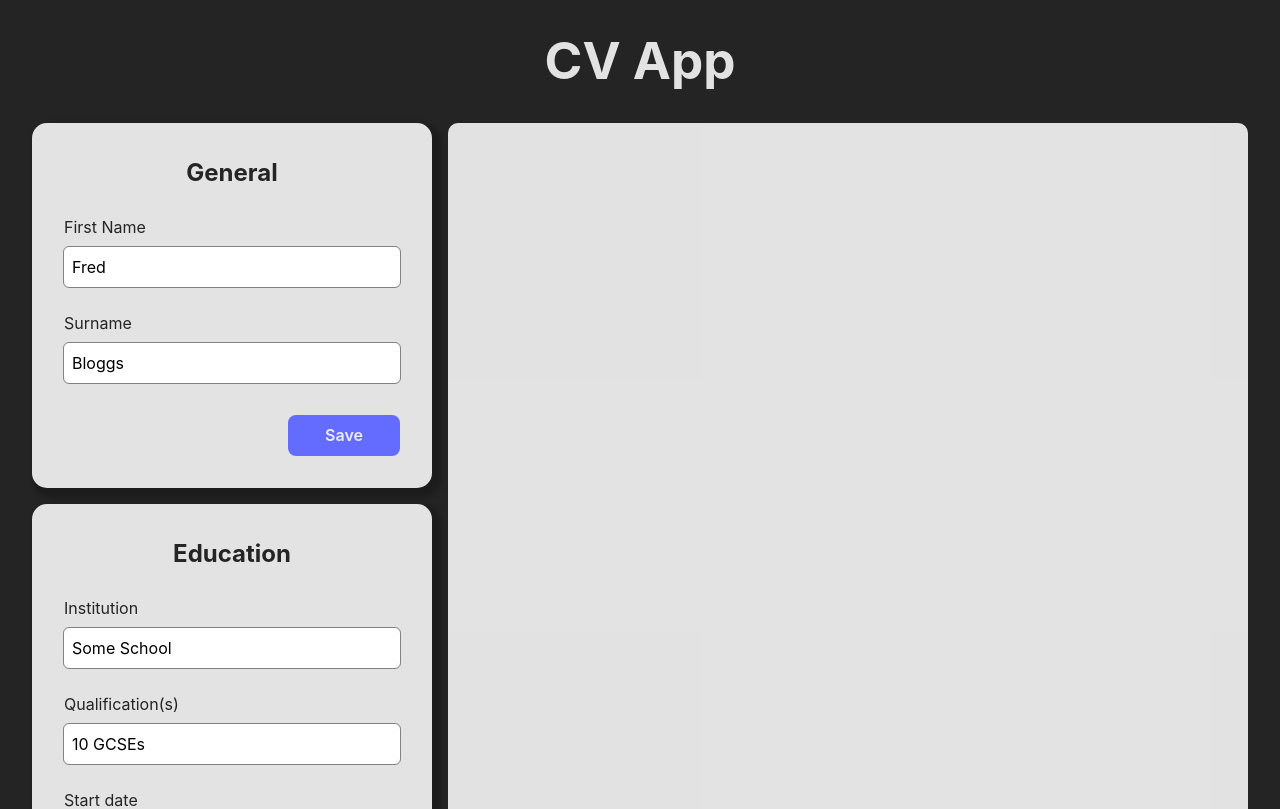
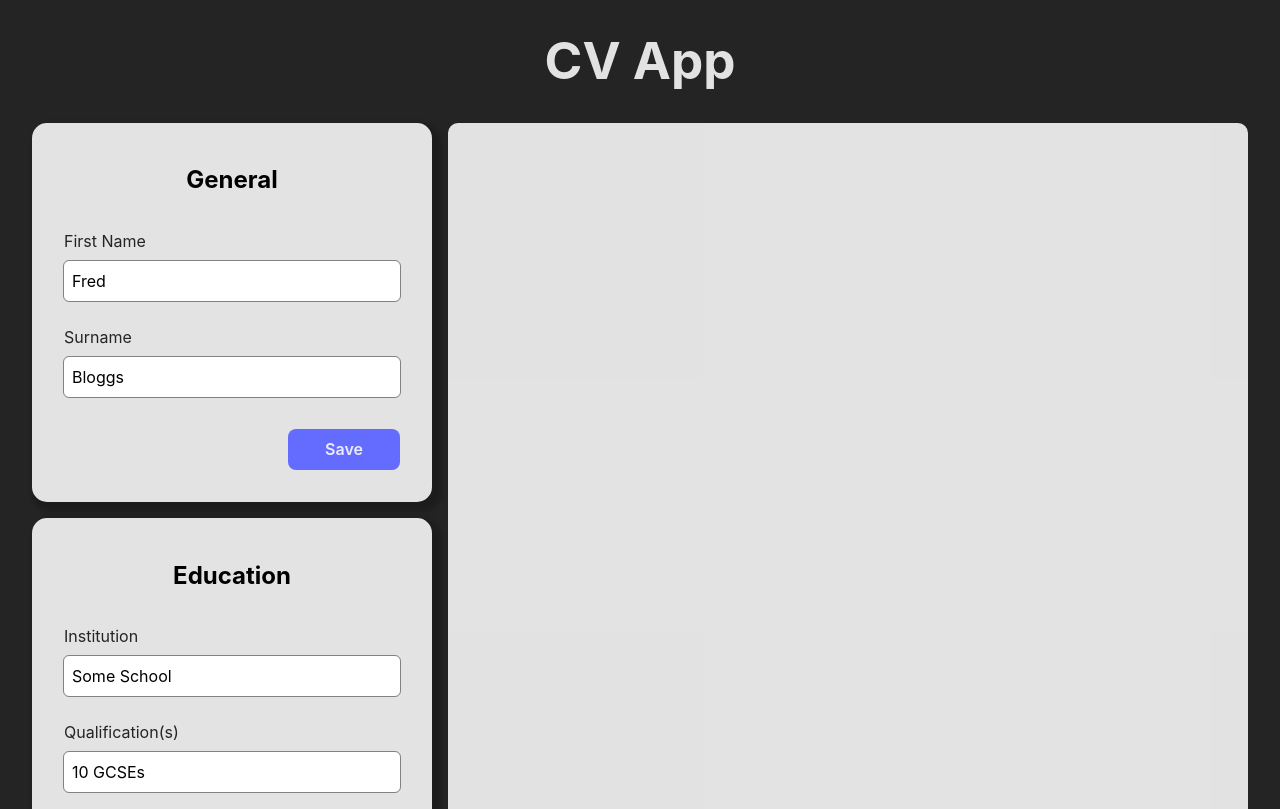
Before and after one commit to rubicon2/odin-cv-app, a React (Vite) app: page / in a window 1280 px wide. Shown: the top 809 px of the page. Built offline with nearby package versions, Linux system fonts and the light colour scheme.

Commit message:
Make DynamicContainer usable without a mouse

```diff
--- a/src/components/CollapsibleContainer/index.css
+++ b/src/components/CollapsibleContainer/index.css
@@ -1,8 +1,13 @@
-.collapsible-title {
+.collapsible-button {
+  background-color: transparent;
   cursor: pointer;
   user-select: none;
 }
 
-.collapsible-title > * {
+.collapsible-button:hover {
+  border-color: transparent;
+}
+
+.collapsible-button > * {
   margin: 0;
 }
--- a/src/components/CollapsibleContainer/index.jsx
+++ b/src/components/CollapsibleContainer/index.jsx
@@ -14,9 +14,9 @@ export default function CollapsibleContainer({
 
   return (
     <Container className={className}>
-      <div className="collapsible-title" onClick={() => setOpen(!open)}>
+      <button className="collapsible-button" onClick={() => setOpen(!open)}>
         {heading}
-      </div>
+      </button>
       {open && children}
     </Container>
   );
```
